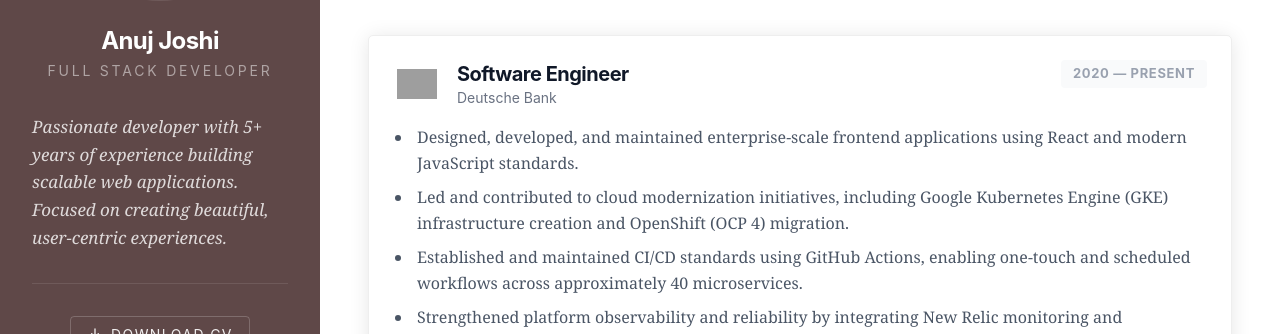
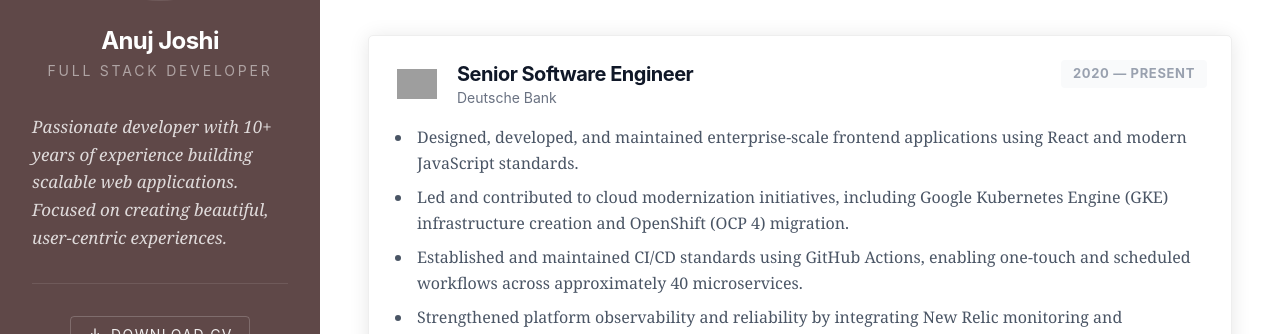
Before and after one commit to joshianuj/aj_resume, a React (Vite) app: page / in a window 1280 px wide. Shown: the part 191-525 px from the top of the page. Built offline with nearby package versions, Linux system fonts and the light colour scheme; grey boxes are pictures that could not be loaded.

Commit message:
Add structured json and fix description

```diff
--- a/index.html
+++ b/index.html
@@ -1,13 +1,35 @@
 <!doctype html>
 <html lang="en">
+
 <head>
   <meta charset="UTF-8" />
   <link rel="icon" type="image/png" href="/favicon.png" />
   <meta name="viewport" content="width=device-width, initial-scale=1.0" />
-    <title>Anuj Resume | Modern Minimalist</title>
+  <title>Home | Anuj Resume</title>
+  <script type="application/ld+json">
+    {
+      "@context": "https://schema.org",
+      "@type": "Person",
+      "name": "Anuj Joshi",
+      "url": "https://ajoshi.netlify.app/",
+      "email": "joshi.anujo7@gmail.com",
+      "jobTitle": "Senior Software Engineer",
+      "address": {
+        "@type": "PostalAddress",
+        "addressLocality": "Germany",
+        "addressRegion": "Hessen"
+      },
+      "sameAs": [
+        "https://github.com/joshianuj",
+        "https://www.linkedin.com/in/joshianujo7"
+      ]
+    }
+  </script>
 </head>
+
 <body>
   <div id="root"></div>
   <script type="module" src="/src/main.tsx"></script>
 </body>
+
 </html>
--- a/src/components/Experience.tsx
+++ b/src/components/Experience.tsx
@@ -1,4 +1,4 @@
-import { motion } from 'framer-motion';
+import { motion, type Variants } from 'framer-motion';
 
 interface ExperienceProps {
     company: string;
@@ -9,7 +9,7 @@ interface ExperienceProps {
     skills: string[];
 }
 
-const containerVariants = {
+const containerVariants: Variants = {
     hidden: { opacity: 0 },
     visible: {
         opacity: 1,
@@ -19,7 +19,7 @@ const containerVariants = {
     }
 };
 
-const itemVariants = {
+const itemVariants: Variants = {
     hidden: { opacity: 0, y: 20 },
     visible: {
         opacity: 1,
--- a/src/components/Projects.tsx
+++ b/src/components/Projects.tsx
@@ -1,6 +1,6 @@
-import { motion } from 'framer-motion';
+import { motion, type Variants } from 'framer-motion';
 
-const containerVariants = {
+const containerVariants: Variants = {
     hidden: { opacity: 0 },
     visible: {
         opacity: 1,
@@ -10,7 +10,7 @@ const containerVariants = {
     }
 };
 
-const itemVariants = {
+const itemVariants: Variants = {
     hidden: { opacity: 0, y: 30 },
     visible: {
         opacity: 1,
--- a/src/components/Sidebar.tsx
+++ b/src/components/Sidebar.tsx
@@ -1,4 +1,3 @@
-import React from 'react';
 import resumeData from '../data/resume.json';
 import { Profile } from './Profile';
 
--- a/src/components/Skills.tsx
+++ b/src/components/Skills.tsx
@@ -1,11 +1,11 @@
-import { motion } from 'framer-motion';
+import { motion, type Variants } from 'framer-motion';
 
 interface Skill {
     name: string;
     level: number;
 }
 
-const containerVariants = {
+const containerVariants: Variants = {
     hidden: { opacity: 0 },
     visible: {
         opacity: 1,
@@ -15,7 +15,7 @@ const containerVariants = {
     }
 };
 
-const itemVariants = {
+const itemVariants: Variants = {
     hidden: { opacity: 0, x: -20 },
     visible: {
         opacity: 1,
--- a/src/data/resume.json
+++ b/src/data/resume.json
@@ -2,12 +2,12 @@
     "profile": {
         "name": "Anuj Joshi",
         "title": "Full Stack Developer",
-        "summary": "Passionate developer with 5+ years of experience building scalable web applications. Focused on creating beautiful, user-centric experiences.",
+        "summary": "Passionate developer with 10+ years of experience building scalable web applications. Focused on creating beautiful, user-centric experiences.",
         "image": "/logos/profile.jpg",
         "contact": {
-            "phone": "+1 (555) 123-4567",
-            "email": "anuj@example.com",
-            "location": "San Francisco, CA"
+            "phone": "",
+            "email": "joshi.anujo7@gmail.com",
+            "location": "Germany, Hessen"
         },
         "socials": [
             {
@@ -28,7 +28,7 @@
         {
             "company": "Deutsche Bank",
             "logo": "/logos/db.svg",
-            "role": "Software Engineer",
+            "role": "Senior Software Engineer",
             "period": "2020 — Present",
             "description": [
                 "Designed, developed, and maintained enterprise-scale frontend applications using React and modern JavaScript standards.",
```
Also changed, not shown: 4 other files (tests, documents, lock files or other folders). Lines whose indentation alone changed are shown as unchanged.
